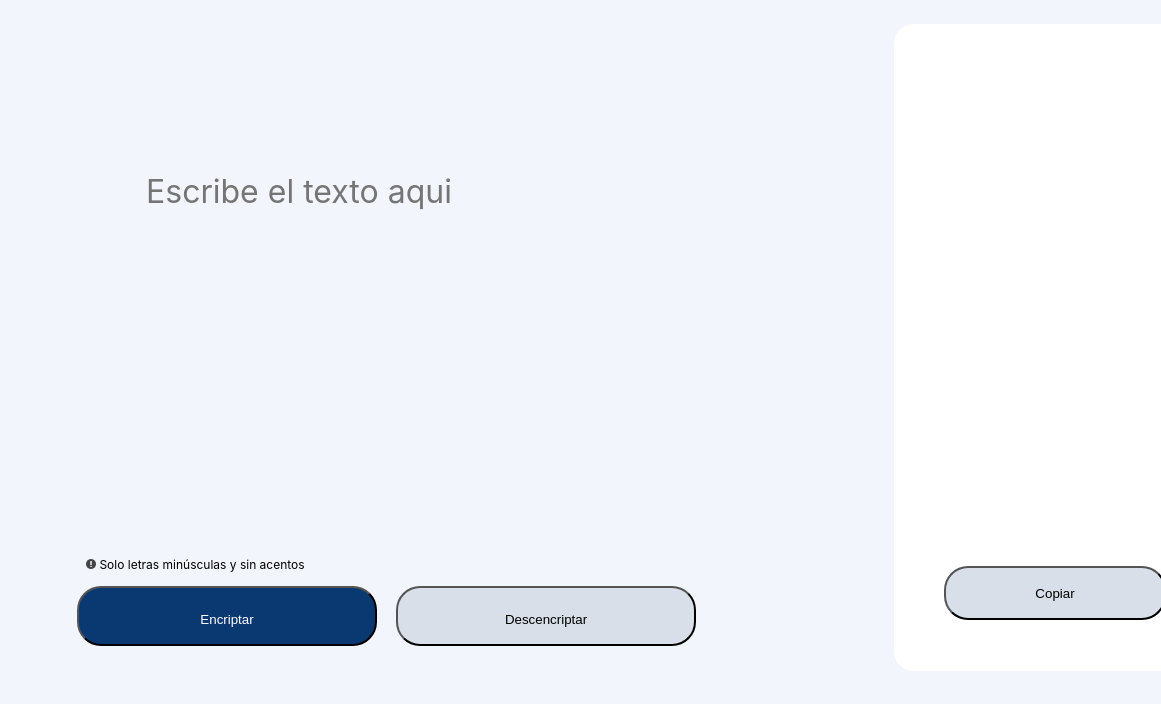
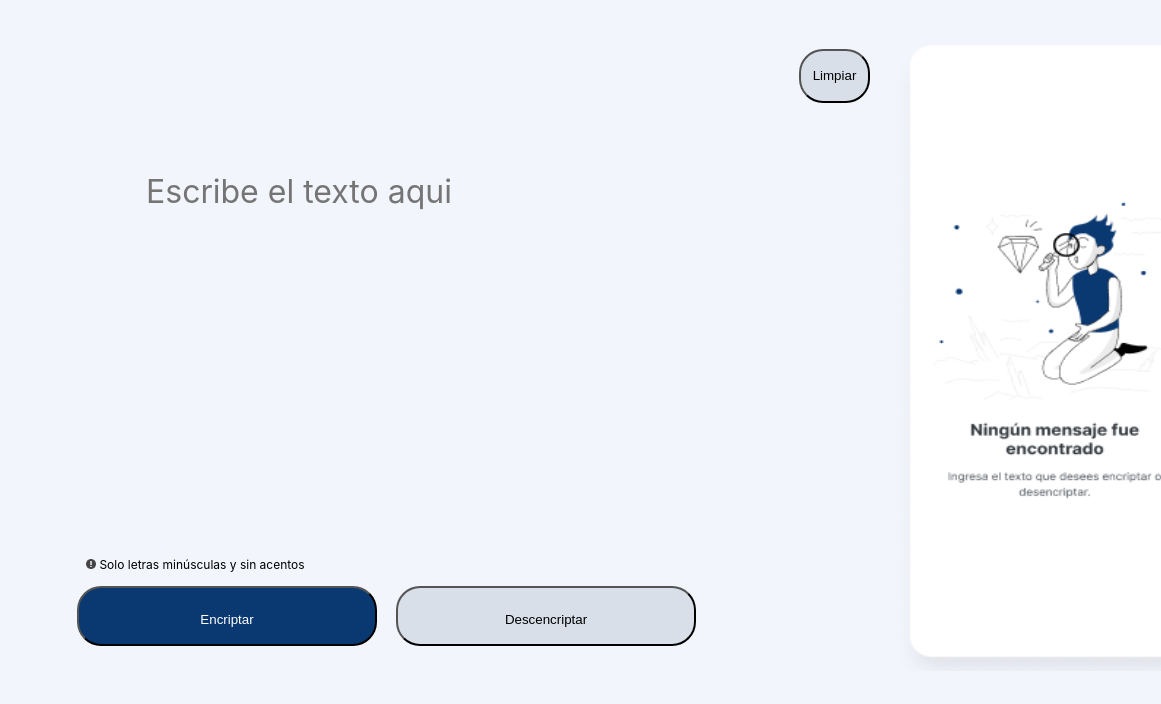
Before and after one commit to carlosedu1234/Encriptador, a plain HTML site: page proyectoEncriptador.html in a window 1280 px wide. Both pictures are taken after a click on the button "Encriptar". Shown: the top 704 px of the page, 119-1280 px from the left. Drawn offline with Linux system fonts and the light colour scheme.

Commit message:
Encriptador escritorio finalizado

```diff
--- a/Js/copiar.js
+++ b/Js/copiar.js
@@ -1,3 +1,4 @@
+
 function copiar() {
 
     let textoCopiado = copiarTexto;
@@ -13,4 +14,5 @@ function copiar() {
     document.execCommand("copy");
     console.log(textoCopiado);
     selection.removeAllRanges();
+
 }
--- a/Js/desencriptar.js
+++ b/Js/desencriptar.js
@@ -1,5 +1,7 @@
+
 function descencriptar() {
 
+    if (textoNormal.value != "") {
         let textoDescencriptado = [];
 
         for (let i = 0; i < texto.length; i++) {
@@ -29,8 +31,16 @@ function descencriptar() {
 
             else { textoDescencriptado += texto[i]; }
         }
+        limpiarDes = false;
         console.log(textoDescencriptado);
         imprimir(textoDescencriptado);
         return textoDescencriptado;
 
     }
+
+    else {
+        console.log("No a ingresado ninguntexto para descencriptar");
+
+    }
+
+}
--- a/Js/encriptador.js
+++ b/Js/encriptador.js
@@ -1,17 +1,17 @@
 var textoNormal = document.getElementById('textoEncriptar');
 var copiarTexto = document.getElementById("textoEncriptado");
-var contenidoEncriptado=document.getElementById("contenedorEncriptado");
-var botonCopiar=document.getElementById("botonCop");
+var contenidoEncriptado = document.getElementById("contenedorEncriptado");
+var botonCopiar = document.getElementById("botonCop");
 
-botonCopiar.style.display="none";
+botonCopiar.style.display = "none";
 var texto = [];
+var limpiar = true;
+limpio = []
+function validarCadena(cadena) {
 
-function validarCadena(cadena) {
-    // Expresión regular para validar solo letras minúsculas
     var minusculas = /^[a-z\s]*$/;
-    var espacio=" ";
 
-    // Comprobar si la cadena cumple con la expresión regular
+
     if (minusculas.test(cadena)) {
         return true;
     } else {
@@ -19,14 +19,25 @@ function validarCadena(cadena) {
     }
 }
 
+function limpiarfondo() {
+
+    botonCopiar.style.display = "none";
+    contenidoEncriptado.style.display = "block";
+    copiarTexto.innerHTML = "";
+    textoNormal.value="";
+
+
+}
+
 function encriptar() {
 
-
+    if (textoNormal.value!=""){
+    if (!limpiar) { texto = limpio; limpiar = true; }
 
     if (validarCadena(textoNormal.value)) {
-        botonCopiar.style.display="block";
 
-        contenidoEncriptado.style.display="none";
+        botonCopiar.style.display = "block";
+        contenidoEncriptado.style.display = "none";
 
         let textoEncriptar = textoNormal.value;
         let textoSeparado = [];
@@ -66,7 +77,7 @@ function encriptar() {
 
             else { texto[i] = textoSeparado[i]; }
         }
-
+        limpiar = false;
         imprimir(texto);
         textoNormal.value = "";
         return texto;
@@ -74,6 +85,12 @@ function encriptar() {
     } else {
         console.log("La cadena contiene caracteres que no son letras minúsculas");
     }
+}
+
+else{
+
+    console.log("No a ingresado ingun texto");
+}
 
 }
 
--- a/estiloscss/ventana.css
+++ b/estiloscss/ventana.css
@@ -150,3 +150,21 @@ width: 100%;
   flex-grow: 0;
 
 }
+
+.botonLimpiar{
+
+  position: relative;
+  left: 260px;
+  top: -754px;
+  margin-left: 15px;
+  padding: 10px;
+  gap: 8px;
+  width: 71px;
+  height: 54px;
+  background: #d8dfe8;
+  border-radius: 24px;
+  flex: none;
+  order: 0;
+  flex-grow: 0;
+
+}
--- a/proyectoEncriptador.html
+++ b/proyectoEncriptador.html
@@ -20,10 +20,13 @@
       </div>
       <div class="izquierda"><h2></h2></div>
       <div class="contenedorDerecha">
-
-        <div id="contenedorEncriptado" class="contenedorImagen"><img   class="imagenEncriptar" src="imagenes/1.png" alt="fondo" /></div>
-        <div class="mensajeEncriptado" id="textoEncriptado" ></div>
-        <button class="botonCopiar" onclick="copiar()" id="botonCop">Copiar</button>
+        <div id="contenedorEncriptado" class="contenedorImagen">
+          <img class="imagenEncriptar" src="imagenes/1.png" alt="fondo" />
+        </div>
+        <div class="mensajeEncriptado" id="textoEncriptado"></div>
+        <button class="botonCopiar" onclick="copiar()" id="botonCop">
+          Copiar
+        </button>
       </div>
       <div class="contenedorBotones">
         <p class="parrafo">
@@ -39,6 +42,7 @@
         <button class="botonesDes" onclick="descencriptar()">
           Descencriptar
         </button>
+        <button class="botonLimpiar" onclick="limpiarfondo()">Limpiar</button>
       </div>
     </div>
   </body>
```
Lines whose indentation alone changed are shown as unchanged.
